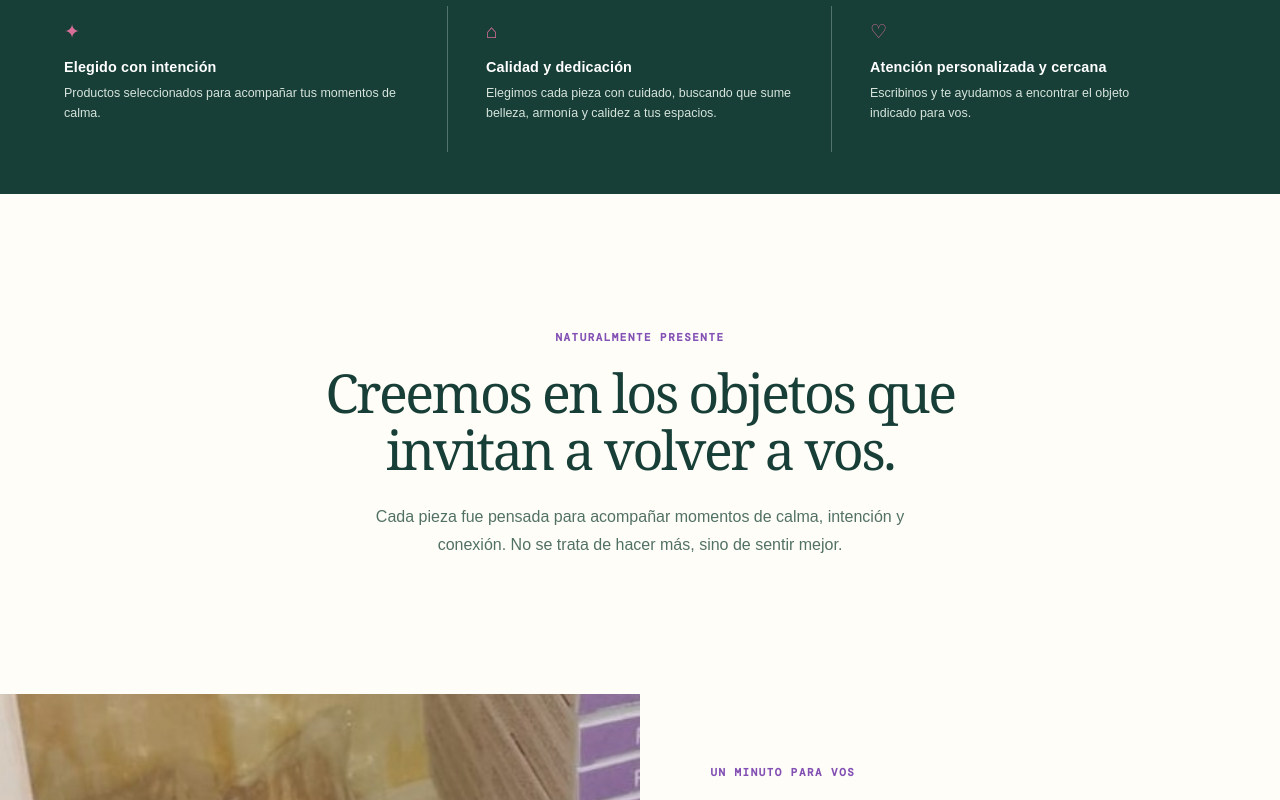
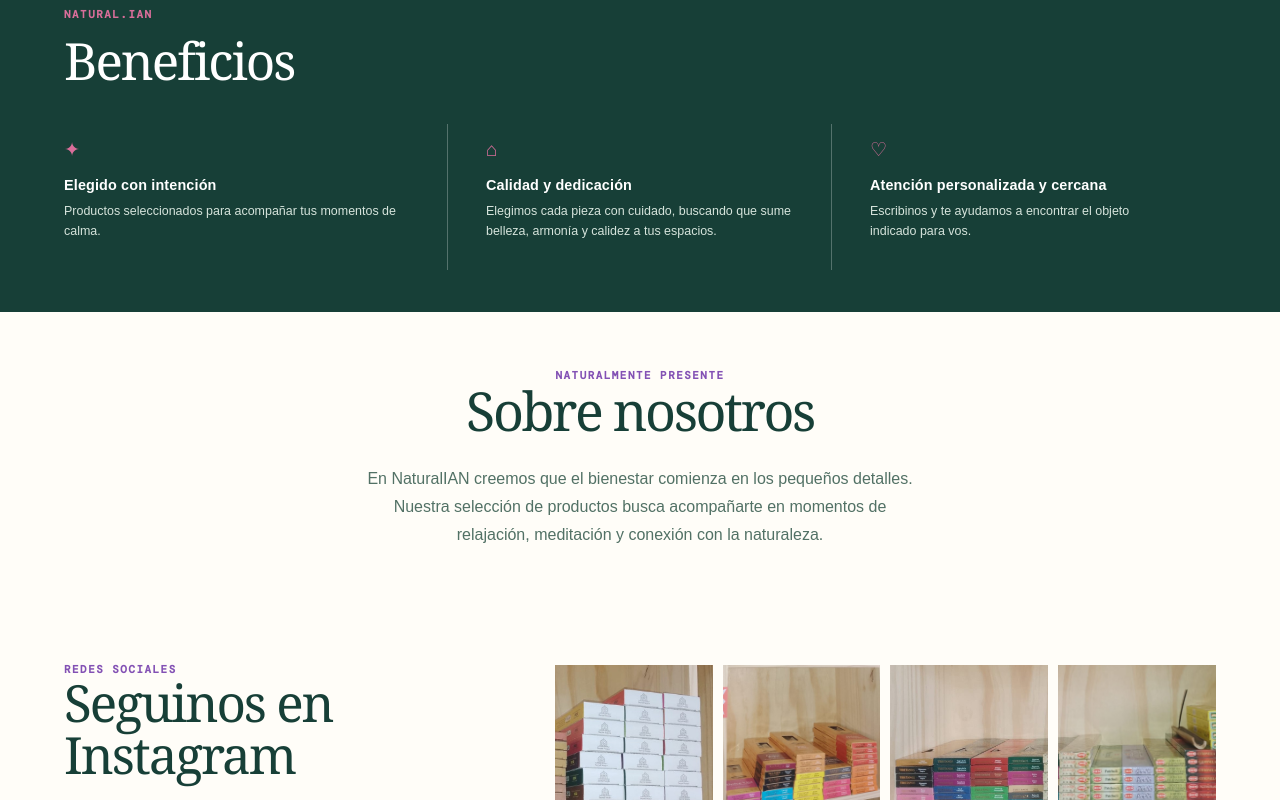
Before and after one commit to DJGiulo/Natural.ian, a React (Vite) app: page / in a window 1280 px wide. Shown: the part 680-1480 px from the top of the page. Built offline with nearby package versions, Linux system fonts and the light colour scheme.

Commit message:
home terminado1

```diff
--- a/src/App.css
+++ b/src/App.css
@@ -12,7 +12,7 @@ main { overflow: visible; width: 100%; }
 
 .hero { background: #e5f1ea; display: grid; grid-template-columns: 1fr 1fr; min-height: 620px; }
 .hero-copy { align-self: center; margin-left: max(5vw, calc((100vw - 1180px) / 2)); max-width: 560px; padding: 70px 36px 70px 0; }
-.eyebrow { color: #8351b4; font-family: 'DM Mono', monospace; font-size: .68rem; font-weight: 700; letter-spacing: .14em; margin: 0 0 20px; text-transform: uppercase; }
+.eyebrow { color: #8351b4; font-family: 'DM Mono', monospace; font-size: .68rem; font-weight: 700; letter-spacing: .14em; margin: 0 0 0px; text-transform: uppercase; }
 h1, h2, h3, p { margin-top: 0; }
 h1, h2, h3 { color: #173f37; font-family: Georgia, 'Times New Roman', serif; font-weight: 400; }
 h1 { font-size: clamp(3.3rem, 6vw, 5.6rem); letter-spacing: -.055em; line-height: .94; margin-bottom: 28px; }
@@ -33,9 +33,9 @@ h1 em { color: #8b4cb5; font-weight: 400; }
 .hero-note { bottom: 51px; color: #fff; font-family: Georgia, serif; font-size: 1rem; font-style: italic; line-height: 1.1; position: absolute; right: 9%; transform: rotate(-8deg); z-index: 1; }
 .hero-forest { background-position: center; background-size: cover; min-height: 560px; width: 100%; }.hero-overlay { background: linear-gradient(180deg, #0d291087, #0d291060); inset: 0; position: absolute; }.hero-content { max-width: 900px; }.hero-brand { font-family: var(--font-display); font-size: clamp(4rem, 10vw, 7.5rem); letter-spacing: -.065em; line-height: .9; text-shadow: 0 3px 18px #0009; }.hero-categories { display: flex; flex-wrap: wrap; gap: .75rem; }.hero-categories button { background: #fffffff2; border: 1px solid #fff; border-radius: 999px; color: #173f37; font-family: var(--font-detail); font-size: .82rem; font-weight: 500; padding: .7rem 1.05rem; transition: transform .2s ease, background-color .2s ease; }.hero-categories button:hover { background: #d9a4ed; color: #173f37; transform: translateY(-2px); }
 
-.intro { margin: 0 auto; max-width: 720px; padding: 135px 28px; text-align: center; }
-.benefits { background: var(--color-green-900); color: var(--color-white); display: grid; grid-template-columns: repeat(3, 1fr); padding: 42px max(5vw, calc((100vw - var(--content-width)) / 2)); }
-.benefit { border-right: 1px solid #ffffff44; padding: 12px 38px; }.benefit:first-child { padding-left: 0; }.benefit:last-child { border-right: 0; }.benefit > span { color: var(--color-pink); font-size: 1.2rem; }.benefit h2 { color: var(--color-white); font-family: var(--font-body); font-size: .9rem; font-weight: 700; letter-spacing: .01em; margin: 12px 0 8px; }.benefit p { color: #d6e4dc; font-size: .78rem; line-height: 1.6; }
+.intro { margin: 0 auto; max-width: 720px; padding: 55px 28px; text-align: center; }
+.benefits { background: var(--color-green-900); color: var(--color-white); padding: 42px max(5vw, calc((100vw - var(--content-width)) / 2)); }
+.benefits-content { margin: 0 auto; max-width: var(--content-width); }.benefits .eyebrow { color: var(--color-pink); margin-bottom: 8px; }.benefits-title { color: var(--color-white); font-size: clamp(2.2rem, 4vw, 3.4rem); letter-spacing: -.04em; margin-bottom: 32px; }.benefits-grid { display: grid; grid-template-columns: repeat(3, 1fr); }.benefit { border-right: 1px solid #ffffff44; padding: 12px 38px; }.benefit:first-child { padding-left: 0; }.benefit:last-child { border-right: 0; }.benefit > span { color: var(--color-pink); font-size: 1.2rem; }.benefit h3 { color: var(--color-white); font-family: var(--font-body); font-size: .9rem; font-weight: 700; letter-spacing: .01em; margin: 12px 0 8px; }.benefit p { color: #d6e4dc; font-size: .78rem; line-height: 1.6; }
 .intro h2 { font-size: clamp(2.1rem, 4.2vw, 3.6rem); letter-spacing: -.045em; line-height: 1.05; margin-bottom: 25px; }
 .intro > p:last-child { color: #527165; line-height: 1.75; margin: auto; max-width: 570px; }
 .catalog { background: #f3faf5; padding: 92px max(5vw, calc((100vw - 1180px) / 2)); }
@@ -49,9 +49,9 @@ h1 em { color: #8b4cb5; font-weight: 400; }
 .ritual { display: grid; grid-template-columns: 1fr 1fr; min-height: 550px; }.ritual-image { background-position: center; background-size: cover; }.ritual-copy { align-self: center; max-width: 440px; padding: 70px 11%; }.ritual-copy h2 { font-size: clamp(2.7rem, 5vw, 4.5rem); letter-spacing: -.055em; line-height: .95; margin-bottom: 25px; }.ritual-copy > p:not(.eyebrow) { color: #527165; line-height: 1.8; margin-bottom: 28px; }.text-link { border-bottom: 1px solid #d96e9a; color: #173f37; display: inline-flex; font-size: .83rem; gap: 19px; padding-bottom: 7px; text-decoration: none; }
 .newsletter { background: #173f37; color: #fff; padding: 105px 6vw; text-align: center; width: 100%; }.newsletter .eyebrow { color: #ef9fbd; }.newsletter h2 { color: #fff; font-size: clamp(2.3rem, 4vw, 3.8rem); letter-spacing: -.045em; margin-bottom: 30px; }.newsletter form { display: flex; justify-content: center; margin: auto; max-width: 500px; }.newsletter input { background: transparent; border: 0; border-bottom: 1px solid #a8c9b9; color: #fff; font: inherit; font-size: .83rem; outline: 0; padding: 13px 5px; width: 100%; }.newsletter input::placeholder { color: #cce3d7; }.button-light { background: #fff; color: #643b88; margin-left: 15px; white-space: nowrap; }
 .subscription-message { color: #fff; font-size: 1rem; }
-.instagram { align-items: center; display: grid; gap: 50px; grid-template-columns: .8fr 1.2fr; padding: var(--section-space) max(5vw, calc((100vw - var(--content-width)) / 2)); }.instagram h2 { font-size: clamp(2.2rem, 4vw, 3.6rem); letter-spacing: -.04em; line-height: 1; margin-bottom: 20px; }.instagram a { color: var(--color-violet); font-family: var(--font-detail); font-size: .75rem; text-decoration: none; }.instagram a span { color: var(--color-pink); font-size: 1.1rem; margin-left: 12px; }.instagram-grid { display: grid; gap: 10px; grid-template-columns: repeat(4, 1fr); }.instagram-grid img { aspect-ratio: 1; object-fit: cover; width: 100%; }
+.instagram { align-items: center; display: grid; gap: 50px; grid-template-columns: .8fr 1.2fr; padding: clamp(2rem, 4.5vw, 4.25rem) max(5vw, calc((100vw - var(--content-width)) / 2)); }.instagram h2 { font-size: clamp(2.2rem, 4vw, 3.6rem); letter-spacing: -.04em; line-height: 1; margin-bottom: 20px; }.instagram a { color: var(--color-violet); font-family: var(--font-detail); font-size: .75rem; text-decoration: none; }.instagram a span { color: var(--color-pink); font-size: 1.1rem; margin-left: 12px; }.instagram-grid { display: grid; gap: 10px; grid-template-columns: repeat(4, 1fr); }.instagram-grid img { aspect-ratio: 1; object-fit: cover; width: 100%; }
 footer { align-items: center; display: flex; justify-content: space-between; padding: 27px 5vw; } footer p, footer a:not(.brand) { color: #567266; font-size: .7rem; } footer div { display: flex; gap: 18px; } footer div a { text-decoration: none; }
 .sr-only { height: 1px; margin: -1px; overflow: hidden; position: absolute; width: 1px; clip: rect(0, 0, 0, 0); }
 
-@media (max-width: 800px) { .site-header { padding: 18px 6vw; }.menu-button { background: none; border: 0; color: #1f2b24; cursor: pointer; display: block; font-size: 1.3rem; order: 2; }.cart-button { order: 3; }.navigation { background: #fffdf8; box-shadow: 0 10px 30px #1f2b2422; display: none; flex-direction: column; left: 5vw; padding: 18px; position: absolute; right: 5vw; top: 64px; z-index: 5; }.navigation.open { display: flex; }.hero, .ritual { grid-template-columns: 1fr; }.hero-copy { margin-left: 0; padding: 85px 8vw 55px; }.hero-art { min-height: 410px; }.sun { height: 300px; width: 300px; }.benefits { grid-template-columns: 1fr; padding: 24px 8vw; }.benefit, .benefit:first-child { border-bottom: 1px solid #ffffff44; border-right: 0; padding: 18px 0; }.benefit:last-child { border-bottom: 0; }.intro { padding: 90px 25px; }.catalog { padding: 70px 6vw; }.section-heading { align-items: start; flex-direction: column; gap: 23px; }.section-heading h2 { font-size: 2.5rem; }.filters { flex-wrap: wrap; }.catalog .filters { grid-template-columns: repeat(2, minmax(0, 1fr)); }.product-grid { grid-template-columns: repeat(2, 1fr); }.ritual-image { min-height: 390px; }.ritual-copy { padding: 75px 8vw; }.instagram { grid-template-columns: 1fr; padding: 75px 8vw; }.newsletter { padding: 75px 7vw; } footer { align-items: start; flex-direction: column; gap: 17px; } }
+@media (max-width: 800px) { .site-header { padding: 18px 6vw; }.menu-button { background: none; border: 0; color: #1f2b24; cursor: pointer; display: block; font-size: 1.3rem; order: 2; }.cart-button { order: 3; }.navigation { background: #fffdf8; box-shadow: 0 10px 30px #1f2b2422; display: none; flex-direction: column; left: 5vw; padding: 18px; position: absolute; right: 5vw; top: 64px; z-index: 5; }.navigation.open { display: flex; }.hero, .ritual { grid-template-columns: 1fr; }.hero-copy { margin-left: 0; padding: 85px 8vw 55px; }.hero-art { min-height: 410px; }.sun { height: 300px; width: 300px; }.benefits { padding: 24px 8vw; }.benefits-grid { grid-template-columns: 1fr; }.benefit, .benefit:first-child { border-bottom: 1px solid #ffffff44; border-right: 0; padding: 18px 0; }.benefit:last-child { border-bottom: 0; }.intro { padding: 90px 25px; }.catalog { padding: 70px 6vw; }.section-heading { align-items: start; flex-direction: column; gap: 23px; }.section-heading h2 { font-size: 2.5rem; }.filters { flex-wrap: wrap; }.catalog .filters { grid-template-columns: repeat(2, minmax(0, 1fr)); }.product-grid { grid-template-columns: repeat(2, 1fr); }.ritual-image { min-height: 390px; }.ritual-copy { padding: 75px 8vw; }.instagram { grid-template-columns: 1fr; padding: 75px 8vw; }.newsletter { padding: 75px 7vw; } footer { align-items: start; flex-direction: column; gap: 17px; } }
 @media (max-width: 450px) { .cart-button { font-size: 0; padding: 8px; }.cart-button span { font-size: .67rem; margin: 0; }.product-grid { gap: 12px; }.product-info h3 { font-size: .95rem; }.product-info strong { font-size: .63rem; }.newsletter form { align-items: stretch; flex-direction: column; gap: 17px; }.button-light { justify-content: center; margin-left: 0; }.hero-art { min-height: 350px; } }
--- a/src/components/About.jsx
+++ b/src/components/About.jsx
@@ -1,3 +1,9 @@
-export function About({ title = 'Creemos en los objetos que invitan a volver a vos.', description = 'Cada pieza fue pensada para acompañar momentos de calma, intención y conexión. No se trata de hacer más, sino de sentir mejor.' }) {
-  return <section className="intro" id="nosotros"><p className="eyebrow">Naturalmente presente</p><h2>{title}</h2><p>{description}</p></section>
+export function About({
+  title = 'Sobre nosotros',
+  description = 'En NaturalIAN creemos que el bienestar comienza en los pequeños detalles. Nuestra selección de productos busca acompañarte en momentos de relajación, meditación y conexión con la naturaleza. ' }) {
+  return <section className="intro" id="nosotros">
+    <p className="eyebrow">Naturalmente presente</p>
+    <h2>{title}</h2>
+    <p>{description}</p>
+  </section>
 }
--- a/src/components/Benefits.jsx
+++ b/src/components/Benefits.jsx
@@ -5,5 +5,15 @@ const benefits = [
 ]
 
 export function Benefits({ items = benefits }) {
-  return <section className="benefits" aria-label="Beneficios de Naturalian">{items.map((item) => <article className="benefit" key={item.title}><span>{item.symbol}</span><h2>{item.title}</h2><p>{item.text}</p></article>)}</section>
+  return (
+    <section className="benefits" aria-labelledby="beneficios-title">
+      <div className="benefits-content">
+        <p className="eyebrow">Natural.IAN</p>
+        <h2 className="benefits-title" id="beneficios-title">Beneficios</h2>
+        <div className="benefits-grid">
+          {items.map((item) => <article className="benefit" key={item.title}><span>{item.symbol}</span><h3>{item.title}</h3><p>{item.text}</p></article>)}
+        </div>
+      </div>
+    </section>
+  )
 }
--- a/src/components/Instagram.jsx
+++ b/src/components/Instagram.jsx
@@ -1,3 +1,8 @@
 export function Instagram({ images, handle = '@andre.vaninasaladino', profileUrl = 'https://www.instagram.com/andre.vaninasaladino/' }) {
-  return <section className="instagram" id="instagram"><div><p className="eyebrow">Comunidad Natural</p><h2>Seguinos en Instagram</h2><a href={profileUrl} target="_blank" rel="noreferrer" aria-label={`Abrir el Instagram de ${handle} en una pestaña nueva`}>{handle} <span>→</span></a></div><div className="instagram-grid">{images.map((item) => <img key={item.id} src={item.image} alt={item.name} />)}</div></section>
+  return <section className="instagram" id="instagram">
+    <div>
+    <p className="eyebrow">Redes Sociales</p>
+    <h2>Seguinos en Instagram</h2><a href={profileUrl} target="_blank" rel="noreferrer" aria-label={`Abrir el Instagram de ${handle} en una pestaña nueva`}>{handle} <span>→</span></a>
+    </div>
+    <div className="instagram-grid">{images.map((item) => <img key={item.id} src={item.image} alt={item.name} />)}</div></section>
 }
--- a/src/pages/home.jsx
+++ b/src/pages/home.jsx
@@ -12,7 +12,7 @@ export function Home({ heroImage, ritualImage, instagramImages, isSubscribed, on
         <Hero image={heroImage} categories={categories.filter((category) => category !== 'Todos')} onCategoryClick={onCategoryClick} />
         <Benefits />
         <About />
-        <Ritual image={ritualImage} />
+        {/*<Ritual image={ritualImage} />*/}
         <Instagram images={instagramImages} />
         <Contacto isSubscribed={isSubscribed} onSubscribe={onSubscribe} />
         </>
```
Also changed, not shown: src/components/Ritual.jsx (+7 -1 lines).
